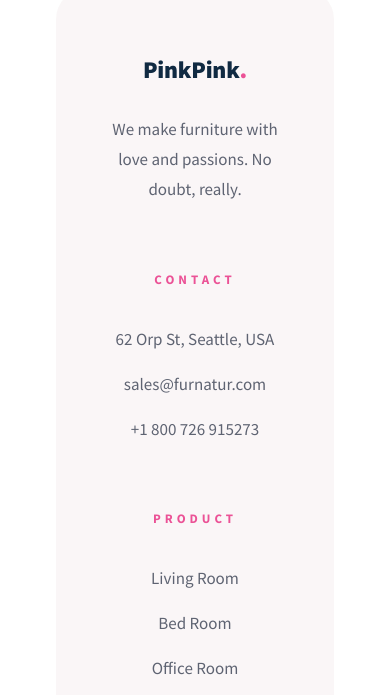
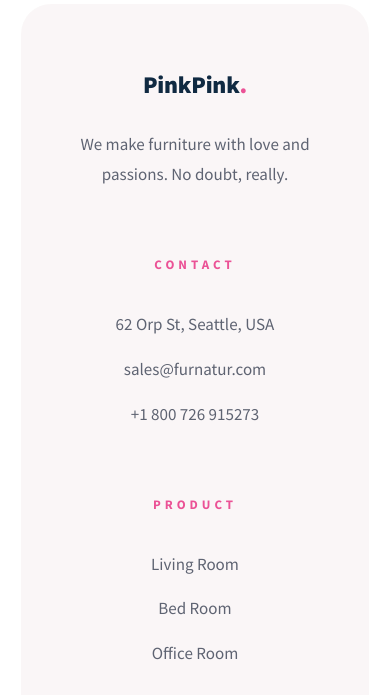
Before and after one commit to MichaelKorost/WD_Project_3, a plain HTML site: page index.html in a window 390 px wide. Shown: the part 9469-10164 px from the top of the page. Drawn offline with Linux system fonts and the light colour scheme.

Commit message:
fixed footer margin mobile

```diff
--- a/blocks/footer/footer.css
+++ b/blocks/footer/footer.css
@@ -7,3 +7,9 @@
     margin: 57px 56px;
   }
 }
+
+@media (max-width:768px) {
+  .footer {
+    margin: 72px 21px 0;
+  }
+}
```
